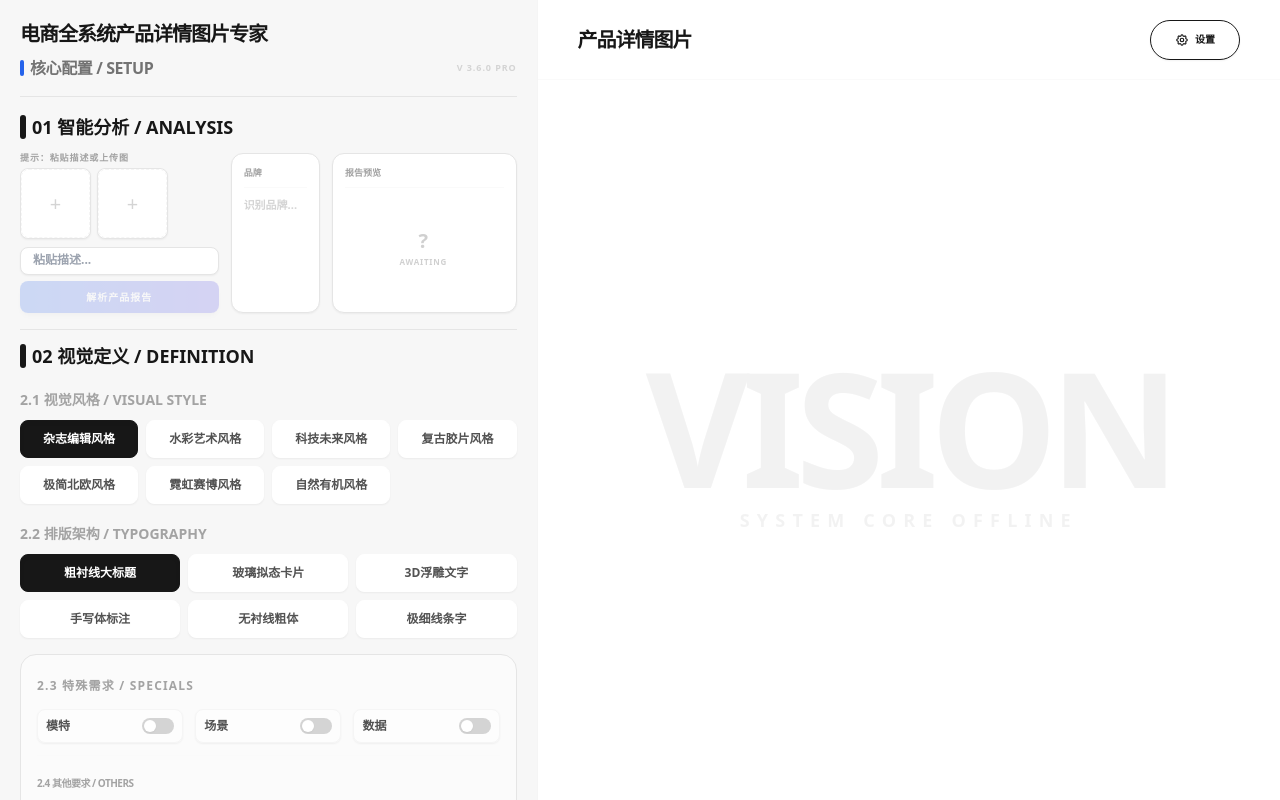
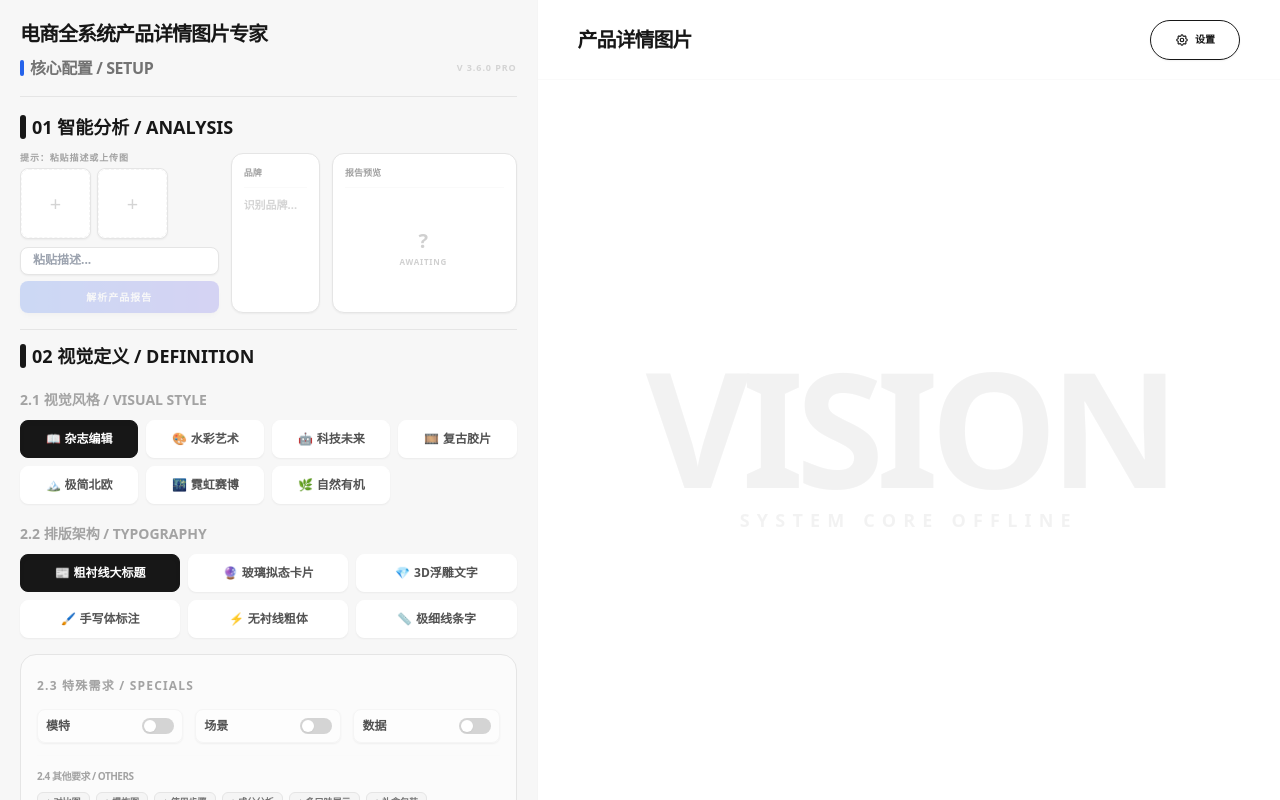
Before and after one commit to camerarts/product-kv, a React (Vite) app: page / in a window 1280 px wide. Built offline with nearby package versions, Linux system fonts and the light colour scheme.

Commit message:
Update App.tsx
1

```diff
--- a/App.tsx
+++ b/App.tsx
@@ -105,6 +105,12 @@ const App: React.FC = () => {
     "9:16": { w: "w-5", h: "h-9" },
     "3:4": { w: "w-6", h: "h-8" },
     "4:3": { w: "w-9", h: "h-7" },
+  };
+
+  const quickOptions = ["对比图", "爆炸图", "使用步骤", "成分分析", "多口味展示", "礼盒包装"];
+
+  const handleQuickOptionClick = (opt: string) => {
+    setOtherNeeds(prev => prev ? `${prev}，${opt}` : opt);
   };
 
   const processFile = (file: File) => {
@@ -447,7 +453,12 @@ const App: React.FC = () => {
                 <div className="grid grid-cols-4 gap-2">
                   {Object.values(VisualStyle).map(v => (
                     <div key={v} className="group relative">
-                      <button onClick={() => setSelectedStyle(v)} className={`w-full px-1.5 py-2.5 border border-neutral-200 rounded-lg text-xs font-black transition-all ${selectedStyle === v ? 'border-neutral-900 bg-neutral-900 text-white shadow-inner' : 'border-white bg-white text-neutral-600 shadow-sm'}`}>{v.split(' ').slice(-1)[0]}</button>
+                      <button onClick={() => setSelectedStyle(v)} className={`w-full px-1 py-2.5 border border-neutral-200 rounded-lg text-xs font-black transition-all ${selectedStyle === v ? 'border-neutral-900 bg-neutral-900 text-white shadow-inner' : 'border-white bg-white text-neutral-600 shadow-sm'}`}>
+                        <span className="flex items-center justify-center gap-1">
+                          <span>{v.split(' ')[0]}</span>
+                          <span className="truncate">{v.split(' ').slice(-1)[0].replace('风格', '')}</span>
+                        </span>
+                      </button>
                       <div className="absolute bottom-full left-1/2 -translate-x-1/2 mb-2 w-48 p-3 bg-neutral-900 text-white text-[10px] font-bold rounded-lg opacity-0 pointer-events-none group-hover:opacity-100 transition-opacity z-50 text-center">{styleDescriptions[v]}<div className="absolute top-full left-1/2 -translate-x-1/2 -mt-1 border-4 border-transparent border-t-neutral-900"></div></div>
                     </div>
                   ))}
@@ -459,7 +470,12 @@ const App: React.FC = () => {
                 <div className="grid grid-cols-3 gap-2">
                   {Object.values(TypographyStyle).map(t => (
                     <div key={t} className="group relative">
-                      <button onClick={() => setSelectedTypography(t)} className={`w-full px-2 py-2.5 border border-neutral-200 rounded-lg text-xs font-black transition-all ${selectedTypography === t ? 'border-neutral-900 bg-neutral-900 text-white shadow-inner' : 'border-white bg-white text-neutral-600 shadow-sm'}`}>{t.split(' ').slice(1, 2)[0]}</button>
+                      <button onClick={() => setSelectedTypography(t)} className={`w-full px-1.5 py-2.5 border border-neutral-200 rounded-lg text-xs font-black transition-all ${selectedTypography === t ? 'border-neutral-900 bg-neutral-900 text-white shadow-inner' : 'border-white bg-white text-neutral-600 shadow-sm'}`}>
+                        <span className="flex items-center justify-center gap-1">
+                          <span>{t.split(' ')[0]}</span>
+                          <span className="truncate">{t.split(' ').slice(1, 2)[0]}</span>
+                        </span>
+                      </button>
                       <div className="absolute bottom-full left-1/2 -translate-x-1/2 mb-2 w-56 p-3 bg-neutral-900 text-white text-[10px] font-bold rounded-lg opacity-0 pointer-events-none group-hover:opacity-100 transition-opacity z-50 text-center">{typographyDescriptions[t]}<div className="absolute top-full left-1/2 -translate-x-1/2 -mt-1 border-4 border-transparent border-t-neutral-900"></div></div>
                     </div>
                   ))}
@@ -501,7 +517,20 @@ const App: React.FC = () => {
                   </div>
                 </div>
                 <div className="space-y-2 border-t border-neutral-50 pt-3">
-                  <label className="text-[10px] font-black text-neutral-400 uppercase tracking-tighter">2.4 其他要求 / OTHERS</label>
+                  <div className="flex items-center justify-between">
+                    <label className="text-[10px] font-black text-neutral-400 uppercase tracking-tighter">2.4 其他要求 / OTHERS</label>
+                  </div>
+                  <div className="flex flex-wrap gap-1.5 mb-1.5">
+                    {quickOptions.map(opt => (
+                      <button
+                        key={opt}
+                        onClick={() => handleQuickOptionClick(opt)}
+                        className="px-2 py-0.5 bg-neutral-100 hover:bg-neutral-200 text-neutral-500 hover:text-neutral-900 rounded-md text-[9px] font-bold transition-all border border-neutral-200"
+                      >
+                        + {opt}
+                      </button>
+                    ))}
+                  </div>
                   <textarea
                     className="w-full h-14 bg-white border border-neutral-200 rounded-lg px-3 py-2 outline-none focus:border-neutral-900 text-xs font-bold resize-none shadow-sm transition-all"
                     placeholder="如：对比图..."
```
